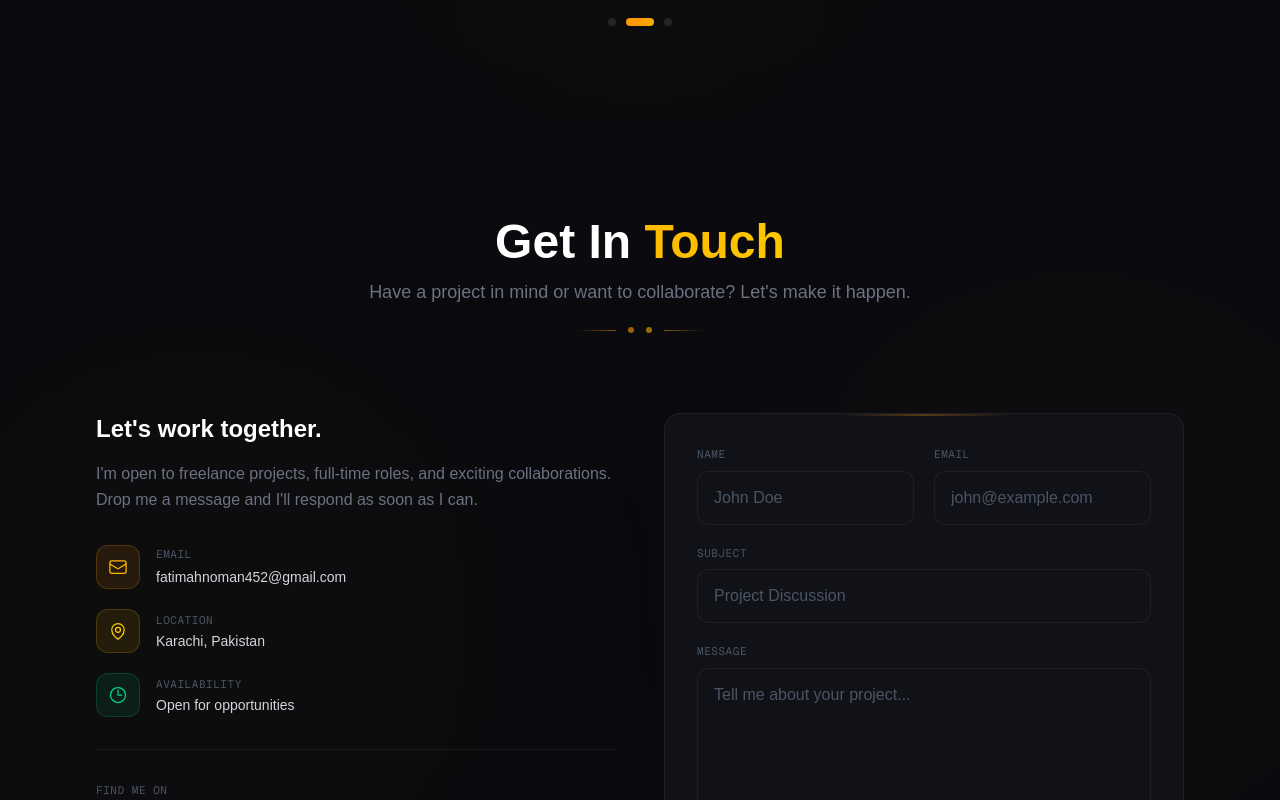
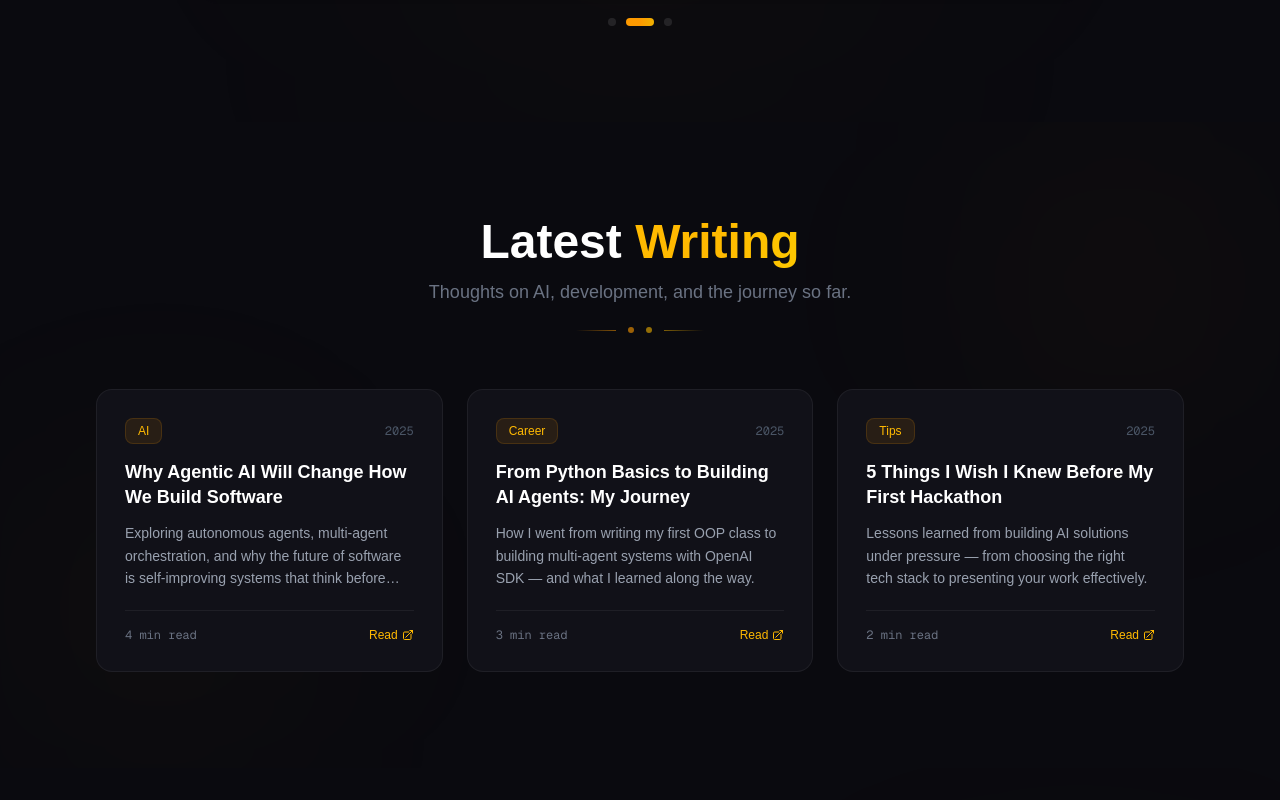
Before and after one commit to Fatimahnoman/Portfolioo, a Next.js app: page / in a window 1280 px wide. Shown: the part 7480-8280 px from the top of the page. Built offline with nearby package versions, Linux system fonts and the light colour scheme.

Commit message:
Added Articles section for thought leadership, preload hints for hero/about images, improved SEO

```diff
--- /dev/null
+++ b/src/app/components/ArticlesSection.tsx
@@ -0,0 +1,120 @@
+"use client";
+import React from "react";
+import { motion } from "framer-motion";
+
+const articles = [
+  {
+    title: "Why Agentic AI Will Change How We Build Software",
+    description: "Exploring autonomous agents, multi-agent orchestration, and why the future of software is self-improving systems that think before they act.",
+    tag: "AI",
+    readTime: "4 min read",
+    date: "2025",
+    url: "https://x.com/FatimahBuildsAI",
+  },
+  {
+    title: "From Python Basics to Building AI Agents: My Journey",
+    description: "How I went from writing my first OOP class to building multi-agent systems with OpenAI SDK — and what I learned along the way.",
+    tag: "Career",
+    readTime: "3 min read",
+    date: "2025",
+    url: "https://github.com/Fatimahnoman",
+  },
+  {
+    title: "5 Things I Wish I Knew Before My First Hackathon",
+    description: "Lessons learned from building AI solutions under pressure — from choosing the right tech stack to presenting your work effectively.",
+    tag: "Tips",
+    readTime: "2 min read",
+    date: "2025",
+    url: "https://x.com/FatimahBuildsAI",
+  },
+];
+
+const ArticlesSection = () => {
+  return (
+    <section className="relative bg-[#0a0a0f] py-20 sm:py-24 px-4 sm:px-6 md:px-12 lg:px-24 overflow-hidden">
+      {/* Background */}
+      <div className="absolute inset-0 pointer-events-none">
+        <div className="absolute top-0 right-0 w-80 h-80 bg-amber-500/[0.03] rounded-full blur-[120px]" />
+        <div className="absolute bottom-0 left-0 w-80 h-80 bg-yellow-500/[0.03] rounded-full blur-[120px]" />
+      </div>
+
+      <div className="max-w-7xl mx-auto relative z-10">
+        {/* Header */}
+        <motion.div
+          className="text-center mb-14"
+          initial={{ opacity: 0, y: 30 }}
+          whileInView={{ opacity: 1, y: 0 }}
+          viewport={{ once: true }}
+          transition={{ duration: 0.6 }}
+        >
+          <h2 className="text-3xl sm:text-4xl md:text-5xl font-bold text-white mb-3">
+            Latest{" "}
+            <span className="text-transparent bg-clip-text bg-gradient-to-r from-amber-400 via-amber-400 to-yellow-400">
+              Writing
+            </span>
+          </h2>
+          <p className="text-gray-500 text-base sm:text-lg max-w-xl mx-auto leading-relaxed">
+            Thoughts on AI, development, and the journey so far.
+          </p>
+          <div className="flex items-center justify-center gap-3 mt-5">
+            <div className="w-10 h-px bg-gradient-to-r from-transparent to-amber-500/50" />
+            <div className="w-1.5 h-1.5 rounded-full bg-amber-500/60" />
+            <div className="w-1.5 h-1.5 rounded-full bg-yellow-500/60" />
+            <div className="w-10 h-px bg-gradient-to-l from-transparent to-yellow-500/50" />
+          </div>
+        </motion.div>
+
+        {/* Articles Grid */}
+        <div className="grid grid-cols-1 md:grid-cols-3 gap-5 sm:gap-6">
+          {articles.map((article, i) => (
+            <motion.a
+              key={i}
+              href={article.url}
+              target="_blank"
+              rel="noopener noreferrer"
+              initial={{ opacity: 0, y: 40 }}
+              whileInView={{ opacity: 1, y: 0 }}
+              viewport={{ once: true }}
+              transition={{ duration: 0.5, delay: i * 0.1 }}
+              className="group relative bg-[#111118] border border-white/[0.06] rounded-2xl p-6 sm:p-7 hover:border-amber-500/25 transition-all duration-500 overflow-hidden"
+            >
+              {/* Top accent */}
+              <div className="absolute top-0 left-1/2 -translate-x-1/2 w-1/3 h-[2px] bg-gradient-to-r from-transparent via-amber-500/30 to-transparent opacity-0 group-hover:opacity-100 transition-opacity duration-500" />
+
+              {/* Tag + Date */}
+              <div className="flex items-center justify-between mb-4">
+                <span className="px-3 py-1 rounded-lg bg-amber-500/10 text-amber-400 text-xs font-medium border border-amber-500/15">
+                  {article.tag}
+                </span>
+                <span className="text-gray-600 text-xs font-mono">{article.date}</span>
+              </div>
+
+              {/* Title */}
+              <h3 className="text-white font-bold text-base sm:text-lg leading-snug mb-3 group-hover:text-amber-300 transition-colors duration-300">
+                {article.title}
+              </h3>
+
+              {/* Description */}
+              <p className="text-gray-400 text-sm leading-relaxed mb-5 line-clamp-3">
+                {article.description}
+              </p>
+
+              {/* Footer */}
+              <div className="flex items-center justify-between pt-4 border-t border-white/[0.06]">
+                <span className="text-gray-500 text-xs font-mono">{article.readTime}</span>
+                <span className="text-amber-400 text-xs font-medium flex items-center gap-1 group-hover:gap-2 transition-all duration-300">
+                  Read
+                  <svg className="w-3 h-3" fill="none" viewBox="0 0 24 24" stroke="currentColor" strokeWidth={2}>
+                    <path strokeLinecap="round" strokeLinejoin="round" d="M13.5 6H5.25A2.25 2.25 0 003 8.25v10.5A2.25 2.25 0 005.25 21h10.5A2.25 2.25 0 0018 18.75V10.5m-10.5 6L21 3m0 0h-5.25M21 3v5.25" />
+                  </svg>
+                </span>
+              </div>
+            </motion.a>
+          ))}
+        </div>
+      </div>
+    </section>
+  );
+};
+
+export default ArticlesSection;
--- a/src/app/layout.tsx
+++ b/src/app/layout.tsx
@@ -86,6 +86,8 @@ export default function RootLayout({
     <html lang="en" className="scroll-smooth">
       <head>
         <link rel="icon" href="/favicon.ico" sizes="any" />
+        <link rel="preload" href="/my.jpg" as="image" />
+        <link rel="preload" href="/about.webp.png" as="image" />
         <script
           type="application/ld+json"
           dangerouslySetInnerHTML={{ __html: JSON.stringify(jsonLd) }}
--- a/src/app/page.tsx
+++ b/src/app/page.tsx
@@ -6,6 +6,7 @@ import Timeline from "./components/Timeline";
 import Skills from "./components/Skill";
 import ProjectSection from "./components/ProjectSection";
 import Testimonials from "./components/Testimonials";
+import ArticlesSection from "./components/ArticlesSection";
 import EmailSection from "./components/EmailSection";
 import CTASection from "./components/CTASection";
 import Footer from "./components/Footer";
@@ -22,6 +23,7 @@ export default function Home() {
       <Skills />
       <ProjectSection />
       <Testimonials />
+      <ArticlesSection />
       <EmailSection />
       <CTASection />
       <Footer />
```
